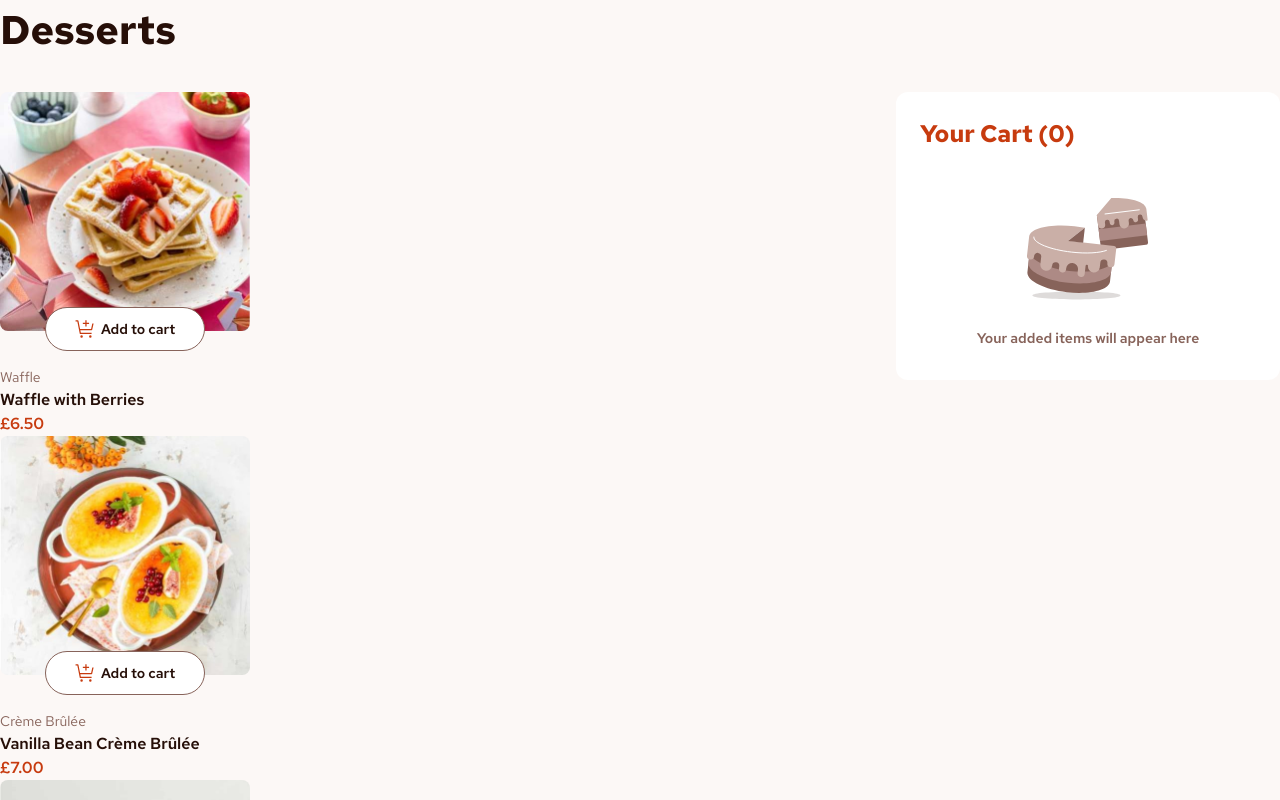
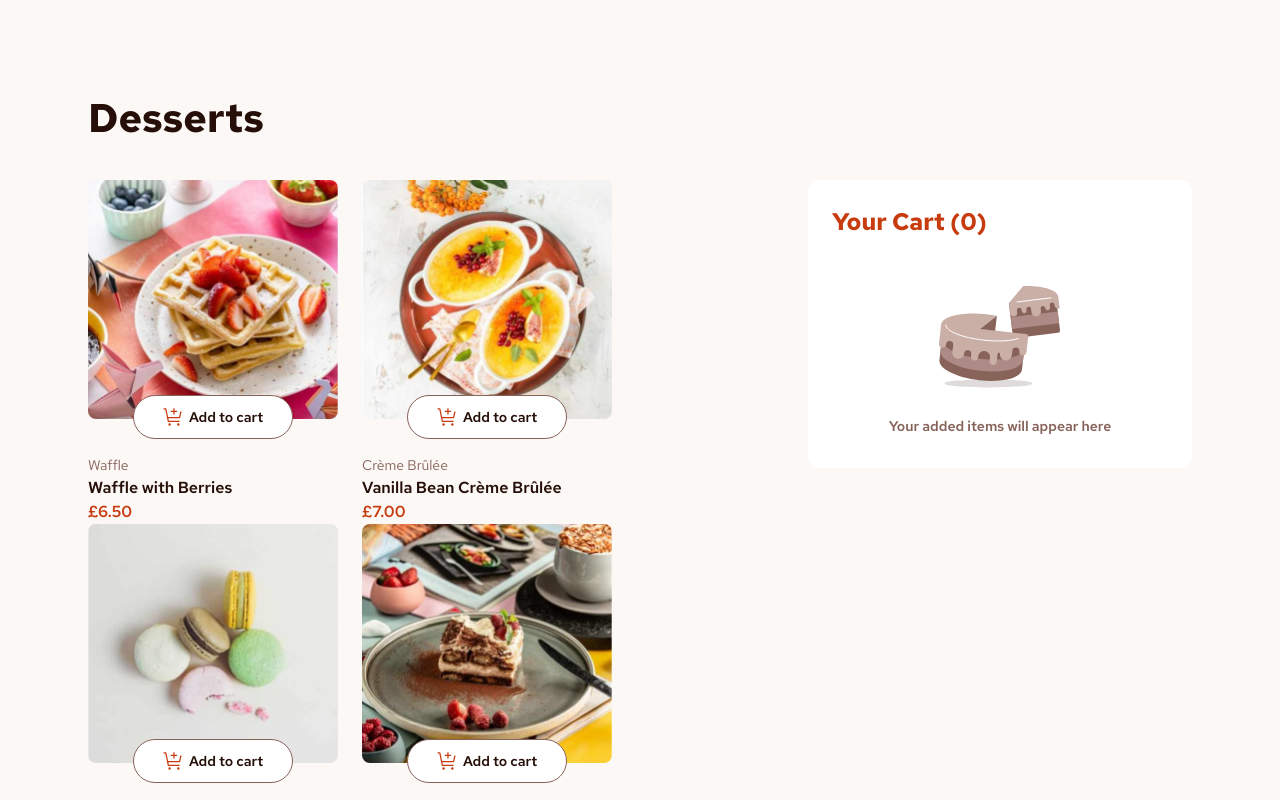
Before and after one commit to anetakasprzak/fm-product-list-cart, a React (Vite) app: page / in a window 1280 px wide. Shown: the top 800 px of the page. Built offline with nearby package versions, Linux system fonts and the light colour scheme.

Commit message:
fix layout

```diff
--- a/src/App.tsx
+++ b/src/App.tsx
@@ -4,12 +4,12 @@ import { fakeData } from "./data";
 
 function App() {
   return (
-    <div className="bg-[#FCF8F6]">
+    <div className="bg-[#FCF8F6] p-[88px]">
       <h1 className="text-[#260F08] font-[700] text-[4rem] mb-[3.2rem]">
         Desserts
       </h1>
       <div className="flex">
-        <div className="flex-auto">
+        <div className="flex gap-x-[24px] flex-wrap flex-auto">
           {fakeData?.map((item) => (
             <Card key={item.name} item={item} />
           ))}
--- a/src/components/Card.tsx
+++ b/src/components/Card.tsx
@@ -17,7 +17,7 @@ interface CardProps {
 function Card({ item }: CardProps) {
   const { name, category, price, image } = item || {};
   const [isClicked, setIsClicked] = useState(false);
-  const [count, setCount] = useState(1);
+  const [count, setCount] = useState(0);
 
   const decrease = () => {
     if (count === 0) return;
--- a/src/components/Cart.tsx
+++ b/src/components/Cart.tsx
@@ -1,6 +1,6 @@
 function Cart() {
   return (
-    <div className="w-[38.4rem] h-max bg-white p-[2.4rem] rounded-[1.2rem]">
+    <div className="flex flex-col shrink-0 w-[38.4rem] h-max bg-white p-[2.4rem] rounded-[1.2rem]">
       <h2 className="text-[#C73B0F] font-[700] text-[2.4rem] mb-[2.5rem]">
         Your Cart (0)
       </h2>
```
